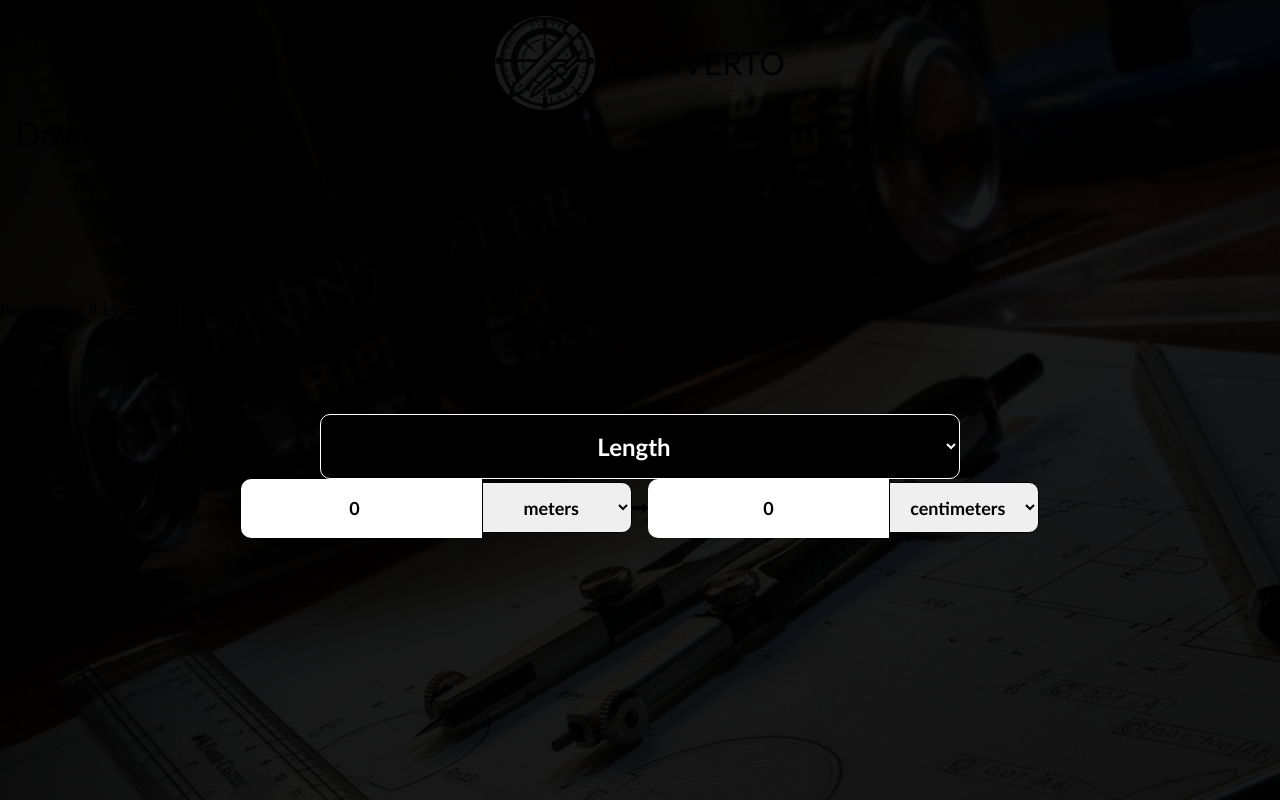
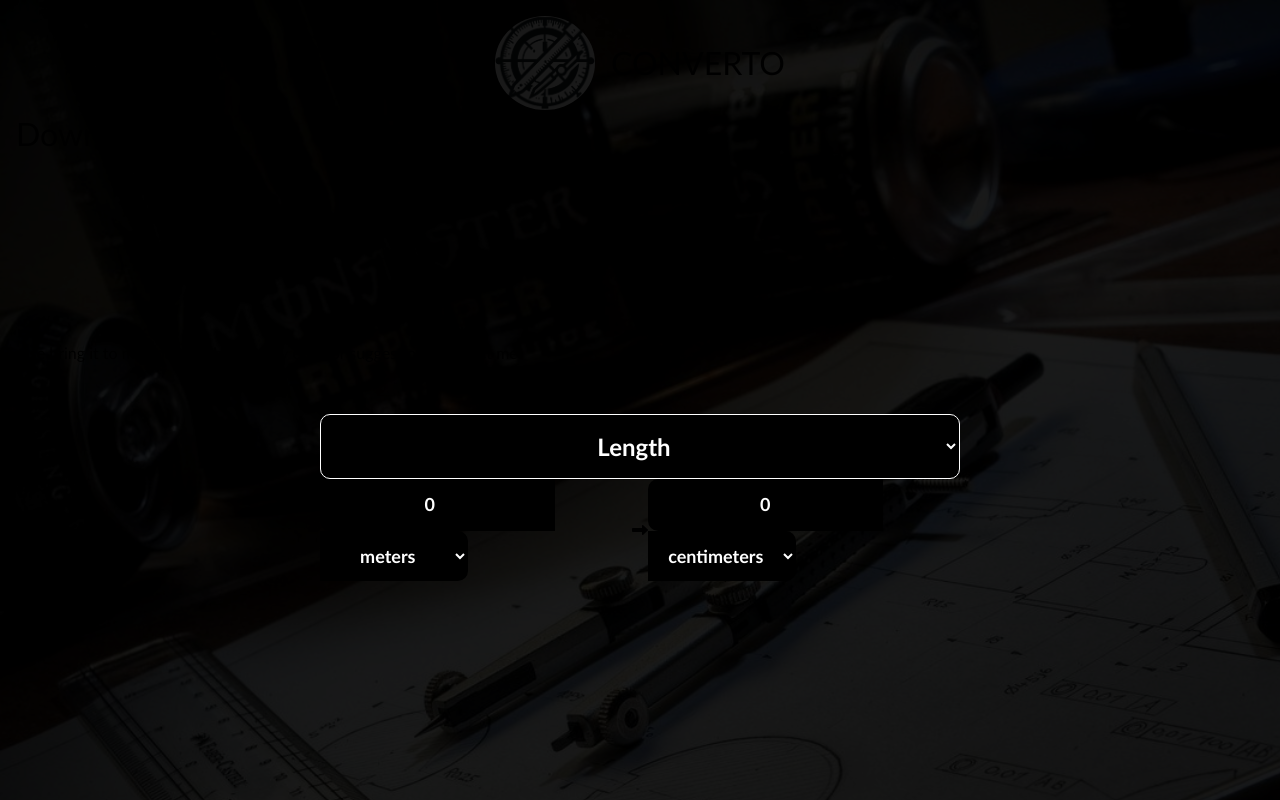
Before and after one commit to darshan-dinesh-mp/converto, a React (Vite) app: page / in a window 1280 px wide. Built offline with nearby package versions, Linux system fonts and the light colour scheme.

Commit message:
styles changes. changed input and seletc option colors

```diff
--- a/src/Components/Area/Area.jsx
+++ b/src/Components/Area/Area.jsx
@@ -234,7 +234,7 @@ function Area() {
 
     return (
         <div className={`${style.main}`}>
-            <div className='flex justify-center items-center'>
+            <div className='flex justify-center items-center border rounded-[10px]'>
                 <input value={fromValue} type="number" name='from' id='from' onChange={changeFromValue} placeholder='Enter the length' />
                 <select value={fromUnit} name="fromUnit" id="fromUnit" onChange={changeFromUnit}>
                     <option value="Square Millimeters">Square Millimeters</option>
@@ -248,7 +248,7 @@ function Area() {
                 </select>
             </div>
             <FontAwesomeIcon icon={faRightLong} className={`${style.icon} text-2xl text-white`} />
-            <div className='flex justify-center items-center'>
+            <div className='flex justify-center items-center border rounded-[10px]'>
                 <input value={result} type="text" name='to' id='to' placeholder='Result is shown here' />
                 <select value={toUnit} name="toUnit" id="toUnit" onChange={changeToUnit}>
                     <option value="Square Millimeters">Square Millimeters</option>
--- a/src/Components/Length/Length.jsx
+++ b/src/Components/Length/Length.jsx
@@ -289,7 +289,7 @@ function Length() {
 
     return (
         <div className={`${style.main}`}>
-            <div className='flex justify-center items-center'>
+            <div className='flex justify-center items-center border rounded-[10px]'>
                 <input value={fromValue} type="number" name='from' id='from' onChange={changeFromValue} placeholder='Enter the length' />
                 <select value={fromUnit} name="fromUnit" id="fromUnit" onChange={changeFromUnit}>
                     <option value="m">meters</option>
@@ -304,7 +304,7 @@ function Length() {
                 </select>
             </div>
             <FontAwesomeIcon icon={faRightLong} className={`${style.icon} text-2xl text-white`}/>
-            <div className='flex justify-center items-center'>
+            <div className='flex justify-center items-center border rounded-[10px]'>
                 <input value={result} type="text" name='to' id='to' placeholder='Result is shown here' />
                 <select value={toUnit} name="toUnit" id="toUnit" onChange={changeToUnit}>
                     <option value="m">meters</option>
--- a/src/Components/Mass/Mass.jsx
+++ b/src/Components/Mass/Mass.jsx
@@ -82,7 +82,7 @@ function Mass() {
 
     return (
         <div className={`${style.main}`}>
-            <div className='flex justify-center items-center'>
+            <div className='flex justify-center items-center border rounded-[10px]'>
                 <input value={fromValue} type="number" name='from' id='from' onChange={changeFromValue} placeholder='Enter the length' />
                 <select value={fromUnit} name="fromUnit" id="fromUnit" onChange={changeFromUnit}>
                     <option value="Kilogram">Kilogram</option>
@@ -92,7 +92,7 @@ function Mass() {
                 </select>
             </div>
             <FontAwesomeIcon icon={faRightLong} className={`${style.icon} text-2xl text-white`} />
-            <div className='flex justify-center items-center'>
+            <div className='flex justify-center items-center border rounded-[10px]'>
                 <input value={result} type="text" name='to' id='to' placeholder='Result is shown here' />
                 <select value={toUnit} name="toUnit" id="toUnit" onChange={changeToUnit}>
                     <option value="Kilogram">Kilogram</option>
--- a/src/Components/Options/Options.module.css
+++ b/src/Components/Options/Options.module.css
@@ -1,9 +1,11 @@
 .component_div {
     width: fit-content;
     border-radius: 10px;
+    width: 50%;
 }
 
 .container {
+    width: 100%;
     position: relative;
     top: 30%;
     display: flex;
--- a/src/Components/Speed/Speed.jsx
+++ b/src/Components/Speed/Speed.jsx
@@ -115,7 +115,7 @@ function Speed() {
 
     return (
         <div className={`${style.main} flex items-center justify-center w-auto`}>
-            <div className='flex justify-center items-center'>
+            <div className='flex justify-center items-center border rounded-[10px]'>
                 <input value={fromValue} type="number" name='from' id='from' onChange={changeFromValue} placeholder='Enter the value' />
                 <select value={fromUnit} name="fromUnit" id="fromUnit" onChange={changeFromUnit}>
                     <option value="Meter per second">Meter per second</option>
@@ -126,7 +126,7 @@ function Speed() {
                 </select>
             </div>
             <FontAwesomeIcon icon={faRightLong} className='text-2xl text-white' />
-            <div className='flex justify-center items-center'>
+            <div className='flex justify-center items-center border rounded-[10px]'>
                 <input value={result} type="text" name='to' id='to' placeholder='Result is shown here' />
                 <select value={toUnit} name="toUnit" id="toUnit" onChange={changeToUnit}>
                     <option value="Meter per second">Meter per second</option>
--- a/src/Components/Temperature/Temperature.jsx
+++ b/src/Components/Temperature/Temperature.jsx
@@ -62,7 +62,7 @@ function Temperature() {
 
     return (
         <div className={`${style.main} flex items-center justify-center w-auto`}>
-            <div className='flex justify-center items-center'>
+            <div className='flex justify-center items-center border rounded-[10px]'>
                 <input value={fromValue} type="number" name='from' id='from' onChange={changeFromValue} placeholder='Enter the value' />
                 <select value={fromUnit} name="fromUnit" id="fromUnit" onChange={changeFromUnit}>
                     <option value="Degree Celcius">Degree Celcius</option>
@@ -71,7 +71,7 @@ function Temperature() {
                 </select>
             </div>
             <FontAwesomeIcon icon={faRightLong} className='text-2xl text-white' />
-            <div className='flex justify-center items-center'>
+            <div className='flex justify-center items-center border rounded-[10px]'>
                 <input value={result} type="text" name='to' id='to' placeholder='Result is shown here' />
                 <select value={toUnit} name="toUnit" id="toUnit" onChange={changeToUnit}>
                     <option value="Degree Celcius">Degree Celcius</option>
--- a/src/Components/Volume/Volume.jsx
+++ b/src/Components/Volume/Volume.jsx
@@ -82,7 +82,7 @@ function Volume() {
 
     return (
         <div className={`${style.main}`}>
-            <div className='flex justify-center items-center'>
+            <div className='flex justify-center items-center border rounded-[10px]'>
                 <input value={fromValue} type="number" name='from' id='from' onChange={changeFromValue} placeholder='Enter the length' />
                 <select value={fromUnit} name="fromUnit" id="fromUnit" onChange={changeFromUnit}>
                     <option value="Liter">Liter</option>
@@ -92,7 +92,7 @@ function Volume() {
                 </select>
             </div>
             <FontAwesomeIcon icon={faRightLong} className={`${style.icon} text-2xl text-white`} />
-            <div className='flex justify-center items-center'>
+            <div className='flex justify-center items-center border rounded-[10px]'>
                 <input value={result} type="text" name='to' id='to' placeholder='Result is shown here' />
                 <select value={toUnit} name="toUnit" id="toUnit" onChange={changeToUnit}>
                     <option value="Liter">Liter</option>
--- a/src/Components/style.module.css
+++ b/src/Components/style.module.css
@@ -1,19 +1,20 @@
 .main{
-    width: auto;
     display: flex;
     flex-direction: row;
     align-items: center;
     justify-content: center;
 }
 
-.main input {
+.main input{
     text-align: center;
     font-size: large;
     font-weight: bold;
     outline: none;
-    padding: 1rem;
+    padding: 1vmax;
     border-top-left-radius: 10px;
     border-bottom-left-radius: 10px;
+    background-color: black;
+    color: white;
 }
 
 .main select {
@@ -21,11 +22,12 @@
     font-size: large;
     font-weight: 600;
     cursor: pointer;
+    padding: 1vmax;
     outline: none;
-    padding: 1vmax;
     border-top-right-radius: 10px;
     border-bottom-right-radius: 10px;
-    border:0.5px solid black;
+    background-color: black;
+    color: white
 }
 
 @media only screen and (max-width: 540px) {
```
